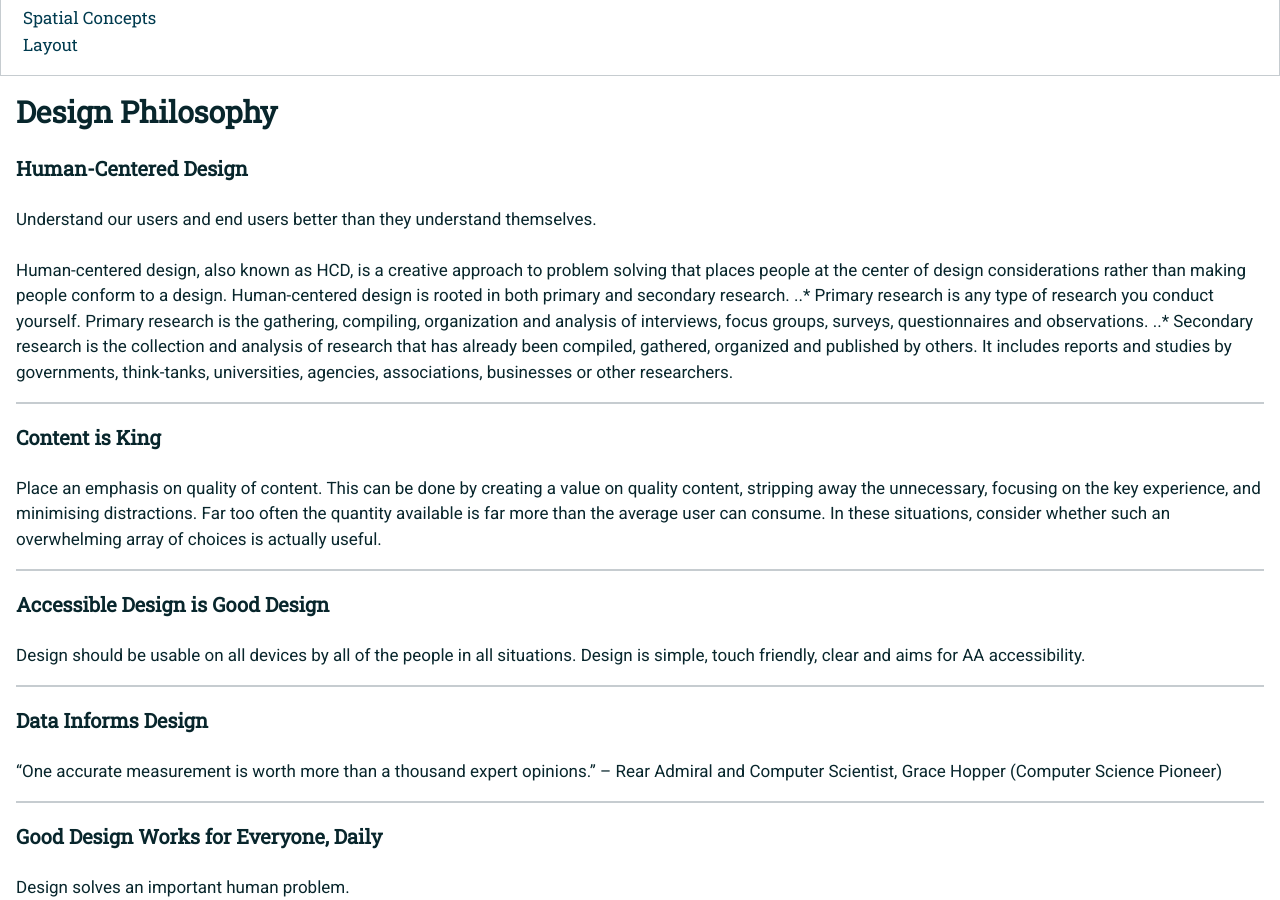
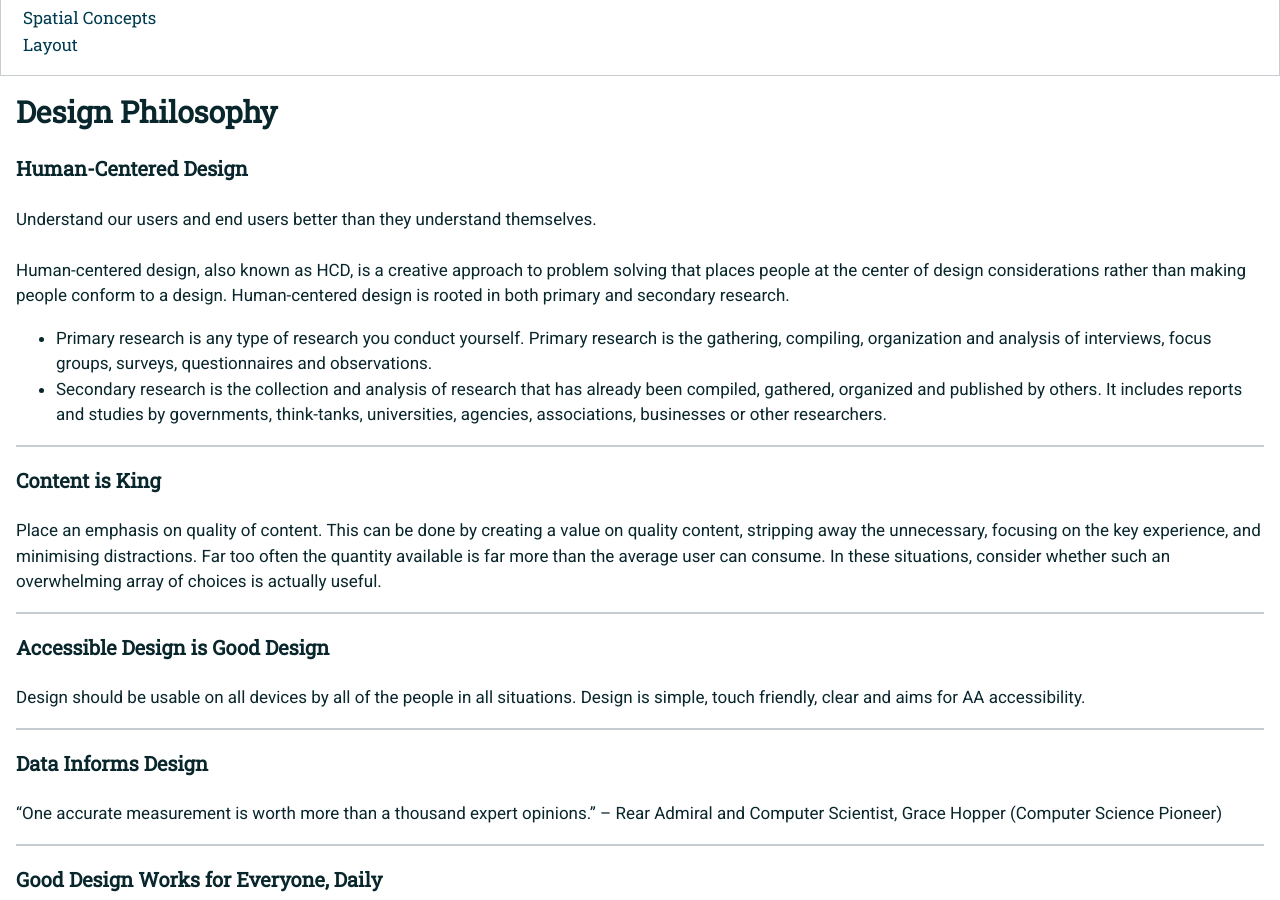
Before and after one commit to usnavy/Navy-Design-Guide, a Jekyll site: the page built from design-philosophy.md, in a window 1280 px wide and 900 px high, scrolled down 1618 px. Built offline with Jekyll 4.4.1, drawn with Linux system fonts in a browser that asks for light colours; nearby versions of some CDN libraries; our own code applies the rules of GitHub Pages for plain Markdown files.

```diff
--- a/design-philosophy.md
+++ b/design-philosophy.md
@@ -6,8 +6,8 @@ Understand our users and end users better than they understand themselves.
 
 Human-centered design, also known as HCD, is a creative approach to problem solving that places people at the center of design considerations rather than making people conform to a design.
 Human-centered design is rooted in both primary and secondary research.
-..* Primary research is any type of research you conduct yourself. Primary research is the gathering, compiling, organization and analysis of interviews, focus groups, surveys, questionnaires and observations.
-..* Secondary research is the collection and analysis of research that has already been compiled, gathered, organized and published by others. It includes reports and studies by governments, think-tanks, universities, agencies, associations, businesses or other researchers.
+* Primary research is any type of research you conduct yourself. Primary research is the gathering, compiling, organization and analysis of interviews, focus groups, surveys, questionnaires and observations.
+* Secondary research is the collection and analysis of research that has already been compiled, gathered, organized and published by others. It includes reports and studies by governments, think-tanks, universities, agencies, associations, businesses or other researchers.
 
 <hr>
 
```
